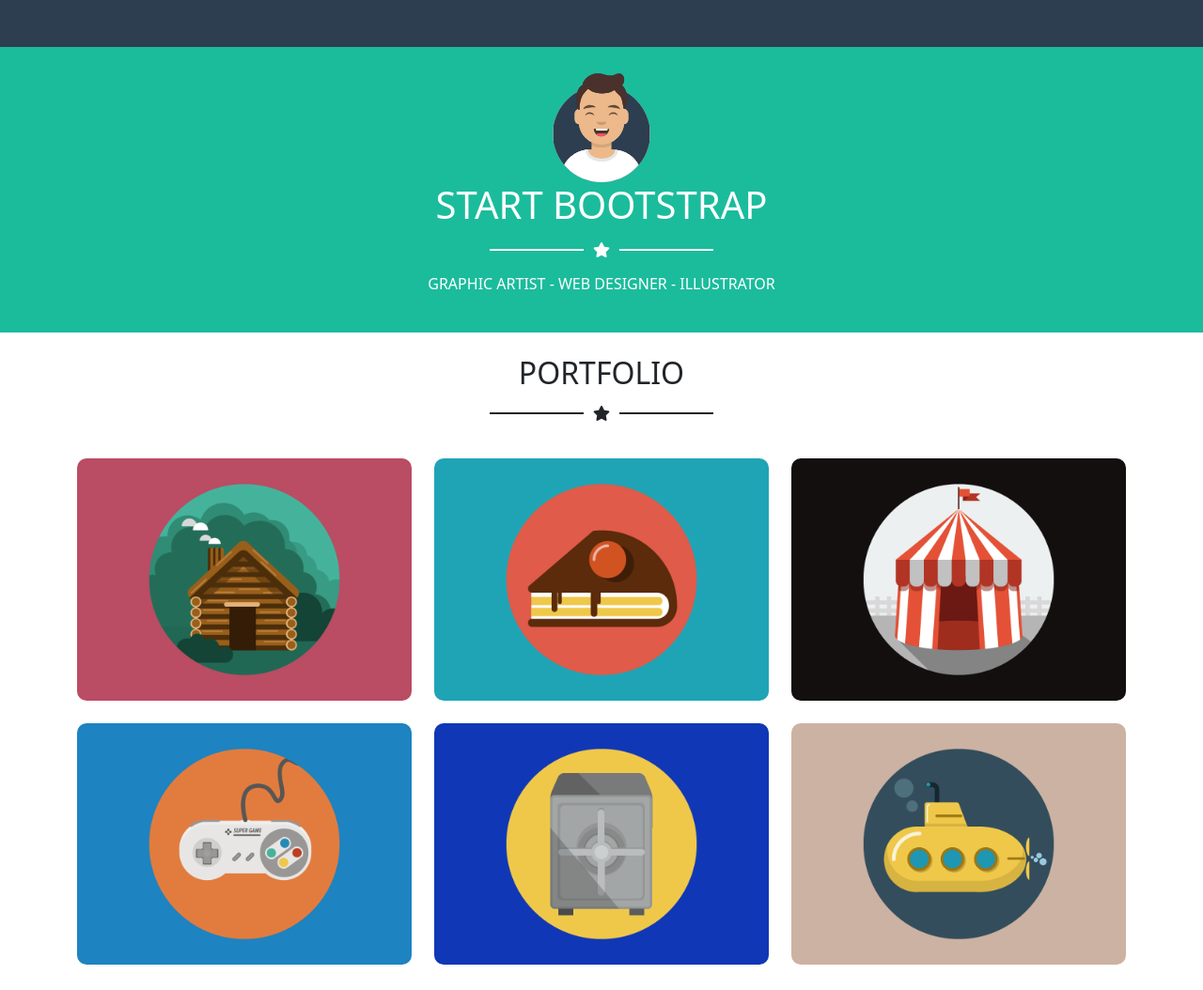
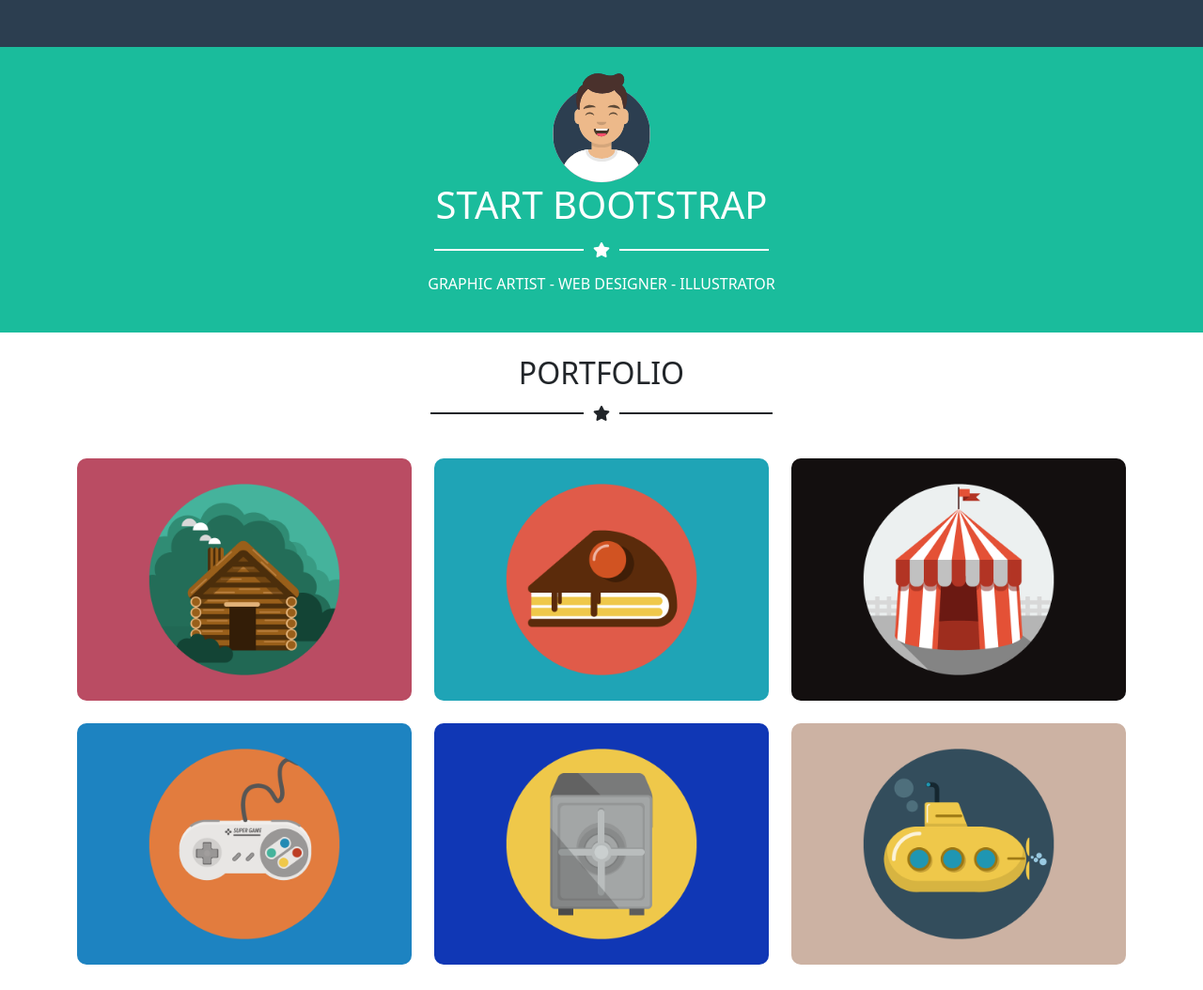
Before and after one commit to ThubeesanKugathas/html-css-bootstrap-freelancer, a plain HTML site: page index.html in a window 1280 px wide. Shown: the top 1054 px of the page at 94% size. Drawn offline with nearby package versions, Linux system fonts and the light colour scheme.

Commit message:
fix hr css

```diff
--- a/css/style.css
+++ b/css/style.css
@@ -32,7 +32,7 @@ header {
 .ms_star hr {
     display: inline-block;
     border: none;
-    width: 100px;
+    width: 15%;
     margin: 0 10px;
     height: 2px;
     opacity: 1;
```
